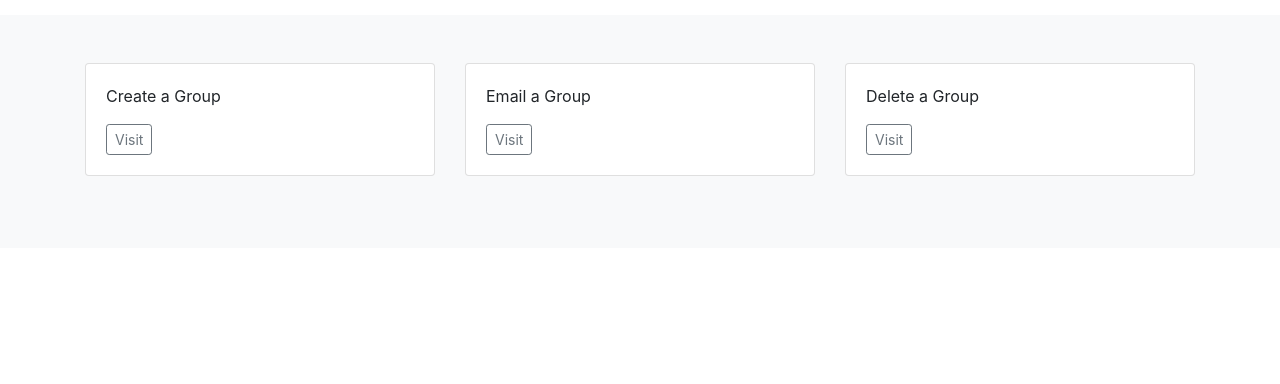
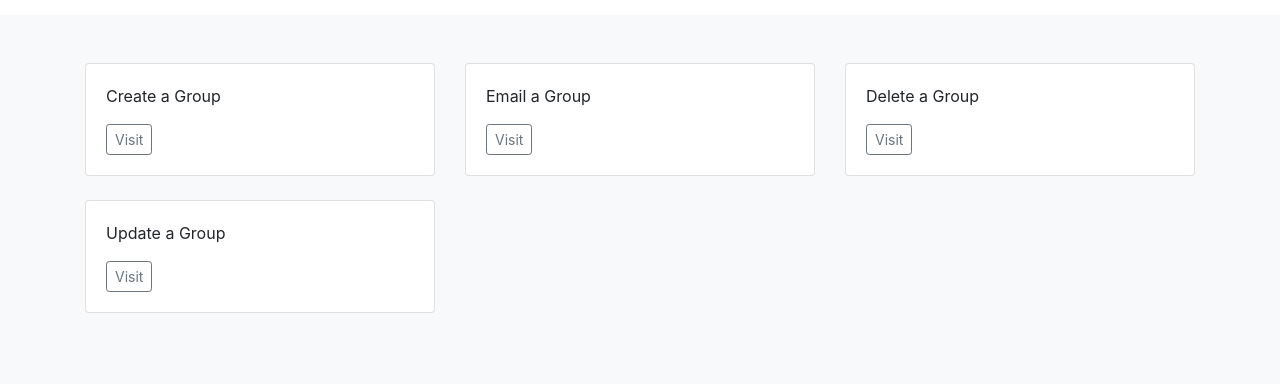
Before and after one commit to shashanksrikanth/Expense-Spliiter, a Django app: page / in a window 1280 px wide. Shown: the part 247-631 px from the top of the page. Run offline with Django 3.2, Linux system fonts and the light colour scheme; some libraries are stand-ins or nearby versions.

Commit message:
Adding update functionality

```diff
--- a/expense_split/expense_split/urls.py
+++ b/expense_split/expense_split/urls.py
@@ -16,7 +16,7 @@ Including another URLconf
 from django.contrib import admin
 from django.urls import path
 from groups.api_views import GroupList, GroupCreate
-from groups.views import create_group, email_group, delete_group, homepage
+from groups.views import create_group, email_group, delete_group, update_group, homepage
 
 urlpatterns = [
     path('admin/', admin.site.urls),
@@ -25,5 +25,6 @@ urlpatterns = [
     path('api/v1/create', GroupCreate.as_view()),
     path('create_group/', create_group, name='create_group'),
     path('email_group/', email_group, name='email_group'),
-    path('delete_group/', delete_group, name='delete_group')
+    path('delete_group/', delete_group, name='delete_group'),
+    path('update_group/', update_group, name='update_group')
 ]
--- a/expense_split/groups/forms.py
+++ b/expense_split/groups/forms.py
@@ -14,3 +14,8 @@ class EmailForm(forms.Form):
 class DeleteForm(forms.Form):
     group_name = forms.CharField(max_length=200)
     password = forms.CharField(max_length=200)
+
+class UpdateForm(forms.Form):
+    group_name = forms.CharField(max_length=200)
+    password = forms.CharField(max_length=200)
+    members = forms.CharField(max_length=20000000000000)
--- a/expense_split/groups/templates/homepage.html
+++ b/expense_split/groups/templates/homepage.html
@@ -63,6 +63,18 @@
                   </div>
                 </div>
             </div>
+            <div class="col-md-4">
+              <div class="card mb-4 box-shadow">
+                <div class="card-body">
+                  <p class="card-text">Update a Group</p>
+                  <div class="d-flex justify-content-between align-items-center">
+                    <div class="btn-group">
+                        <a href="{% url 'update_group' %}" class="btn btn-sm btn-outline-secondary">Visit</a>
+                    </div>
+                  </div>
+                </div>
+              </div>
+          </div>
           </div>
         </div>
       </div>
--- a/expense_split/groups/views.py
+++ b/expense_split/groups/views.py
@@ -1,6 +1,6 @@
 from django.shortcuts import render
 from .models import Group
-from .forms import GroupForm, EmailForm, DeleteForm
+from .forms import GroupForm, EmailForm, DeleteForm, UpdateForm
 from .tasks import send_email
 from werkzeug.security import generate_password_hash, check_password_hash
 # Create your views here.
@@ -81,5 +81,26 @@ def delete_group(request):
         form = DeleteForm()
         return render(request, 'deletegroup.html', {'form': form})
 
+def update_group(request):
+    if request.method == 'POST':
+        form = UpdateForm(request.POST)
+        if form.is_valid():
+            group_name = form.cleaned_data['group_name']
+            group = Group.objects.get(group_name=group_name)
+            if group is None:
+                note = "Group with name {} does not exist".format(group_name)
+                return render(request, 'updategroup.html', {'form': form, 'note': note})
+            if not check_password_hash(group.password, form.cleaned_data['password']):
+                note = "Incorrect password"
+                return render(request, 'updategroup.html', {'form': form, 'note': note})
+            new_members = "{},{}".format(group.members, form.cleaned_data['members'])
+            group.members = new_members
+            group.save(update_fields=['members'])
+            note = "Group successfully updated"
+            return render(request, 'updategroup.html', {'form': form, 'note': note})
+    else:
+        form = UpdateForm()
+        return render(request, 'updategroup.html', {'form': form})
+
 def homepage(request):
     return render(request, 'homepage.html')
```
Also changed, not shown: README.md, expense_split/db.sqlite3.
